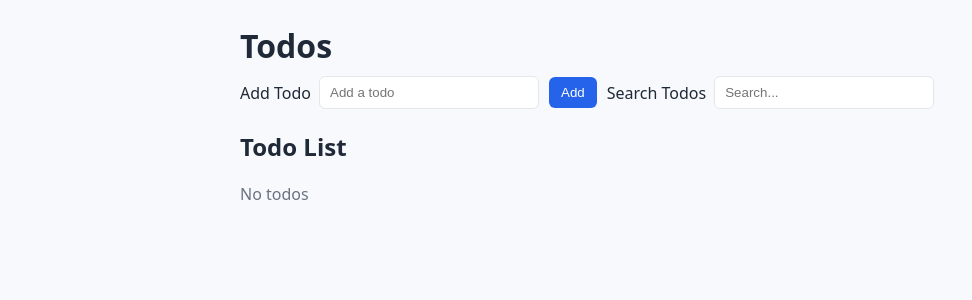
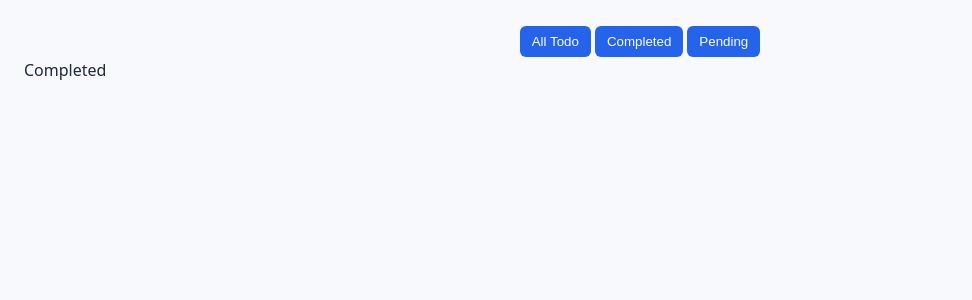
Before and after one commit to deeksha97gupta/nagarro_todos, a React (Create React App) app: page /completed in a window 1280 px wide. Shown: the top 300 px of the page, without its empty margins (0-972 px from the left). Built offline with nearby package versions, Linux system fonts and the light colour scheme.

Commit message:
added routing

```diff
--- a/package.json
+++ b/package.json
@@ -13,6 +13,7 @@
     "@types/react-dom": "^19.1.9",
     "react": "^19.1.1",
     "react-dom": "^19.1.1",
+    "react-router-dom": "^7.9.1",
     "react-scripts": "5.0.1",
     "typescript": "^4.9.5",
     "web-vitals": "^2.1.4"
--- /dev/null
+++ b/src/components/todos/Completed.tsx
@@ -0,0 +1,11 @@
+import React from 'react';
+
+const Completed = () => {
+  return (
+    <div className="tab-completed">
+        Completed
+    </div>
+  );
+};
+
+export default Completed;
--- /dev/null
+++ b/src/components/todos/Pending.tsx
@@ -0,0 +1,11 @@
+import React from 'react';
+
+const Pending = () => {
+  return (
+    <div className="tab-pending">
+        Pending
+    </div>
+  );
+};
+
+export default Pending;
--- /dev/null
+++ b/src/components/todos/Tab.tsx
@@ -0,0 +1,14 @@
+import React from 'react';
+import { NavLink } from 'react-router-dom';
+
+const Tab = () => {
+  return (
+    <nav className="navbar">
+        <NavLink to="/"><button>All Todo</button></NavLink>
+        <NavLink to="/completed"><button>Completed</button></NavLink>
+        <NavLink to="/pending"><button>Pending</button></NavLink>
+    </nav>
+  );
+};
+
+export default Tab;
--- a/src/index.css
+++ b/src/index.css
@@ -62,6 +62,11 @@ button:hover {
   color: black;
 }
 
+.navbar {
+  display: flex;
+  justify-content: center;
+}
+
 .todo-list {
   list-style:none;
   padding:0;
--- a/src/index.tsx
+++ b/src/index.tsx
@@ -3,13 +3,24 @@ import ReactDOM from 'react-dom/client';
 import './index.css';
 import App from './App';
 import reportWebVitals from './reportWebVitals';
+import { BrowserRouter as Router, Routes, Route } from "react-router-dom";
+import Tab from './components/todos/Tab';
+import Completed from './components/todos/Completed';
+import Pending from './components/todos/Pending';
 
 const root = ReactDOM.createRoot(
   document.getElementById('root') as HTMLElement
 );
 root.render(
   <React.StrictMode>
-    <App />
+    <Router>
+       <Tab />
+       <Routes>
+          <Route path="/" element={<App />} />
+          <Route path="/completed" element={<Completed />} />
+          <Route path="/pending" element={<Pending />} />
+        </Routes>
+    </Router>
   </React.StrictMode>
 );
 
```
Also changed, not shown: 1 other file (tests, documents, lock files or other folders).
